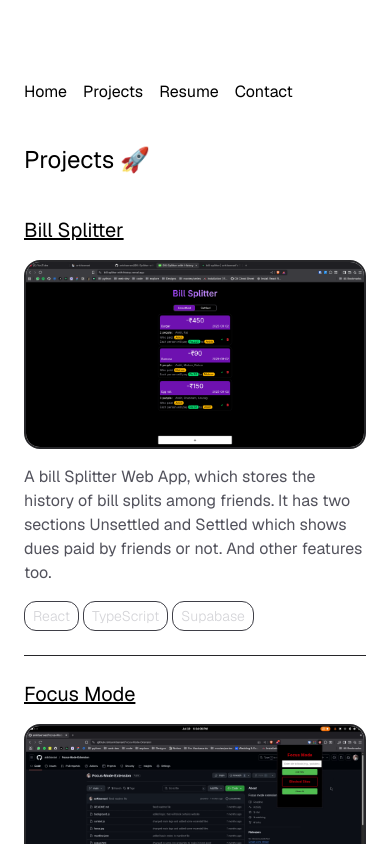
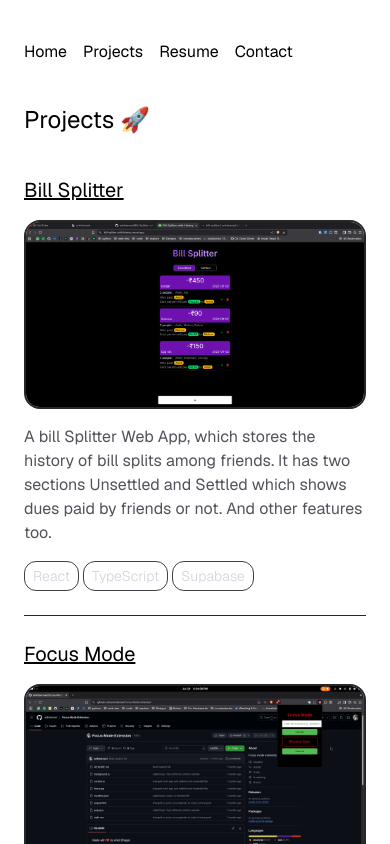
Before and after one commit to ankitsensei/ankitbhagat-portfolio, a React (Vite) app: page /projects in a window 390 px wide. Shown: the top 844 px of the page. Built offline with nearby package versions, Linux system fonts and the light colour scheme; a web font is replaced by a local one.

Commit message:
Navbar space from top decreased

```diff
--- a/src/App.tsx
+++ b/src/App.tsx
@@ -10,7 +10,7 @@ const App = () => {
     <ThemeProvider>
       <motion.div
         className=" bg-white dark:bg-black w-full h-full text-black dark:text-white px-6">
-        <div className='h-full flex flex-col pt-20 w-full max-w-2xl mx-auto font-geist'>
+        <div className='h-full flex flex-col w-full max-w-2xl mx-auto font-geist'>
           <Home />
         </div>
       </motion.div>
--- a/src/components/Navbar.tsx
+++ b/src/components/Navbar.tsx
@@ -2,7 +2,7 @@ import { NavLink } from "react-router";
 
 const Navbar = () => {
   return (
-    <div className="mb-10 w-full">
+    <div className="mb-10 mt-10 lg:mt-20 w-full">
       <ul className="flex items-center gap-4">
         <NavLink
           to="/"
--- a/src/pages/Contact.tsx
+++ b/src/pages/Contact.tsx
@@ -3,7 +3,7 @@ import Navbar from "../components/Navbar"
 
 const Contact = () => {
   return (
-    <div className='h-screen flex flex-col w-full mx-auto px-6 pt-20 font-geist bg-white dark:bg-black text-black dark:text-white'>
+    <div className='h-screen flex flex-col w-full mx-auto px-6 font-geist bg-white dark:bg-black text-black dark:text-white'>
       <div className='h-full w-full flex flex-col mx-auto max-w-2xl'>
         <Navbar />
         <Connect />
--- a/src/pages/Projects.tsx
+++ b/src/pages/Projects.tsx
@@ -24,7 +24,7 @@ const Projects = () => {
   }, []);
 
   return (
-    <div className='h-full flex flex-col w-full mx-auto px-6 pt-20 font-geist bg-white dark:bg-black text-black dark:text-white'>
+    <div className='h-full flex flex-col w-full mx-auto px-6 font-geist bg-white dark:bg-black text-black dark:text-white'>
       <div className='max-w-2xl h-full flex flex-col justify-between mx-auto'>
         <Navbar />
         <motion.div
```
